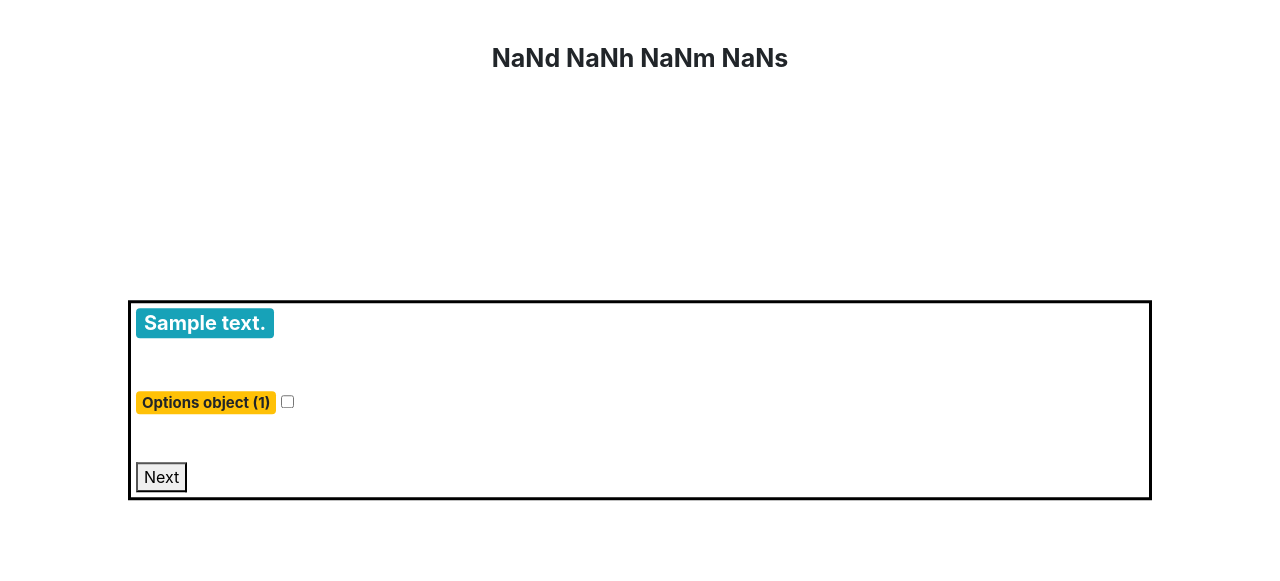
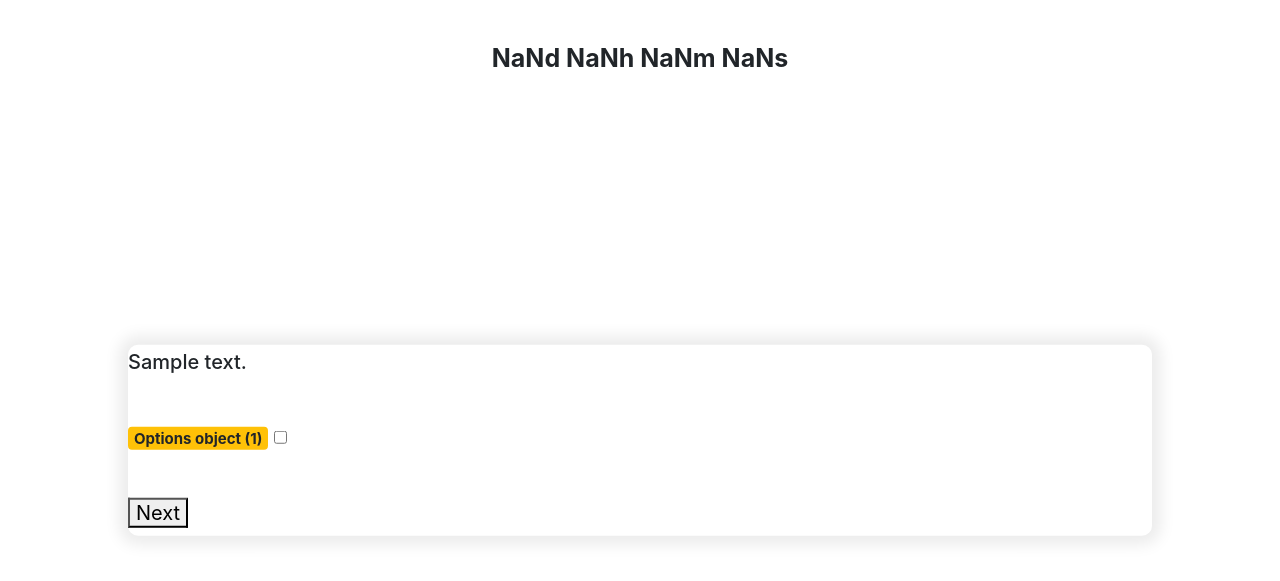
Before and after one commit to aryan29/Quizoo, a Django app: template quizoo/quizer/templates/question_view.html in a window 1280 px wide. Shown: the top 581 px of the page. Run offline with Django 3.2, Linux system fonts and the light colour scheme; tables that the repository leaves empty hold one stand-in row (values such as "Sample post"); the template is opened without the code that fills it: values that come from a table or form of the project are taken from there, most other values are stand-ins (such as "Sample title", 1, 10 or a date in 2020); parts of the project's set-up code (start-up, migrations or seed data) failed here and were passed over; some libraries are stand-ins or nearby versions.

Commit message:
Removed some useless styling

```diff
--- a/quizoo/quizer/templates/question_view.html
+++ b/quizoo/quizer/templates/question_view.html
@@ -16,8 +16,10 @@
 #whole{
     width:80%;
     position:absolute;
-    border: 3px solid black;
-    padding:5px;
+    box-shadow: 0px 0px 15px 9px rgb(236, 236, 236) ;
+    border-radius: 10px;
+    padding-top: 5px;
+    margin-top: 40px;
     top:50%;
     left:50%;
     transform:translate(-50%,-50%);
@@ -36,7 +38,7 @@
 </div>
 <div id="whole">
 {% csrf_token %}
-<span class="badge badge-info question-text" id="question_text">{{question_text|safe}}</span>
+<span id="question_text"><h5>{{question_text|safe}}</span>
 <br>
 
 <br>
```
